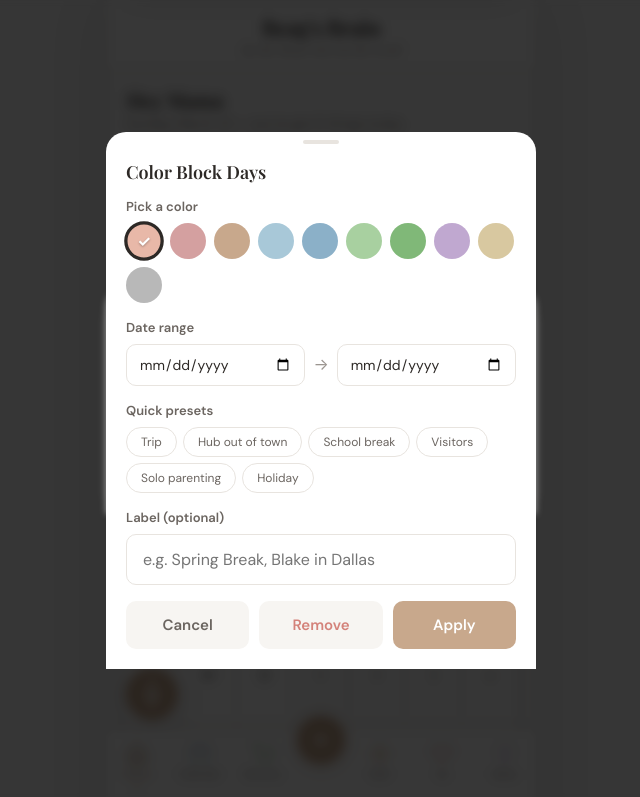
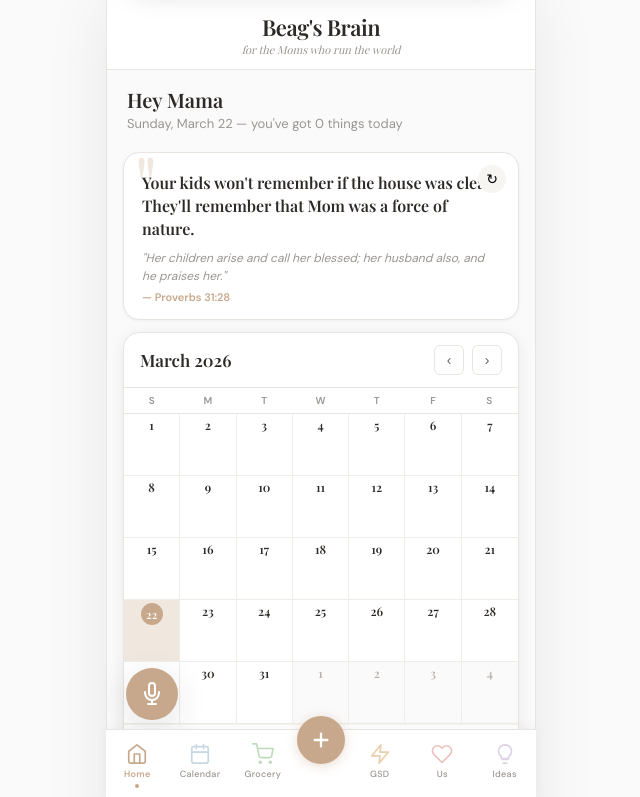
Before and after one commit to blakefwtp/beags-brain, a website: page index.html in a window 1280 px wide. Shown: the top 797 px of the page, without its empty margins (319-959 px from the left). Drawn offline with nearby package versions, Linux system fonts and the light colour scheme; a web font is replaced by a local one.

Commit message:
Fix color block modal showing on load
Pairing modal CSS was overriding all .modal-overlay to display:flex,
making the color block modal visible on page load. Scoped the pairing
styles to #pairModal only.

Co-Authored-By: Claude Opus 4.6 (1M context) <noreply@anthropic.com>

```diff
--- a/index.html
+++ b/index.html
@@ -2039,15 +2039,15 @@
   }
 
   /* ── PAIRING MODAL ── */
-  .modal-overlay {
-    position: fixed;
-    top: 0; left: 0; right: 0; bottom: 0;
-    background: rgba(0,0,0,0.4);
+  #pairModal {
     z-index: 9999;
-    display: flex;
     align-items: center;
     justify-content: center;
     padding: 24px;
+  }
+
+  #pairModal.visible {
+    display: flex;
   }
 
   .modal-card {
```
